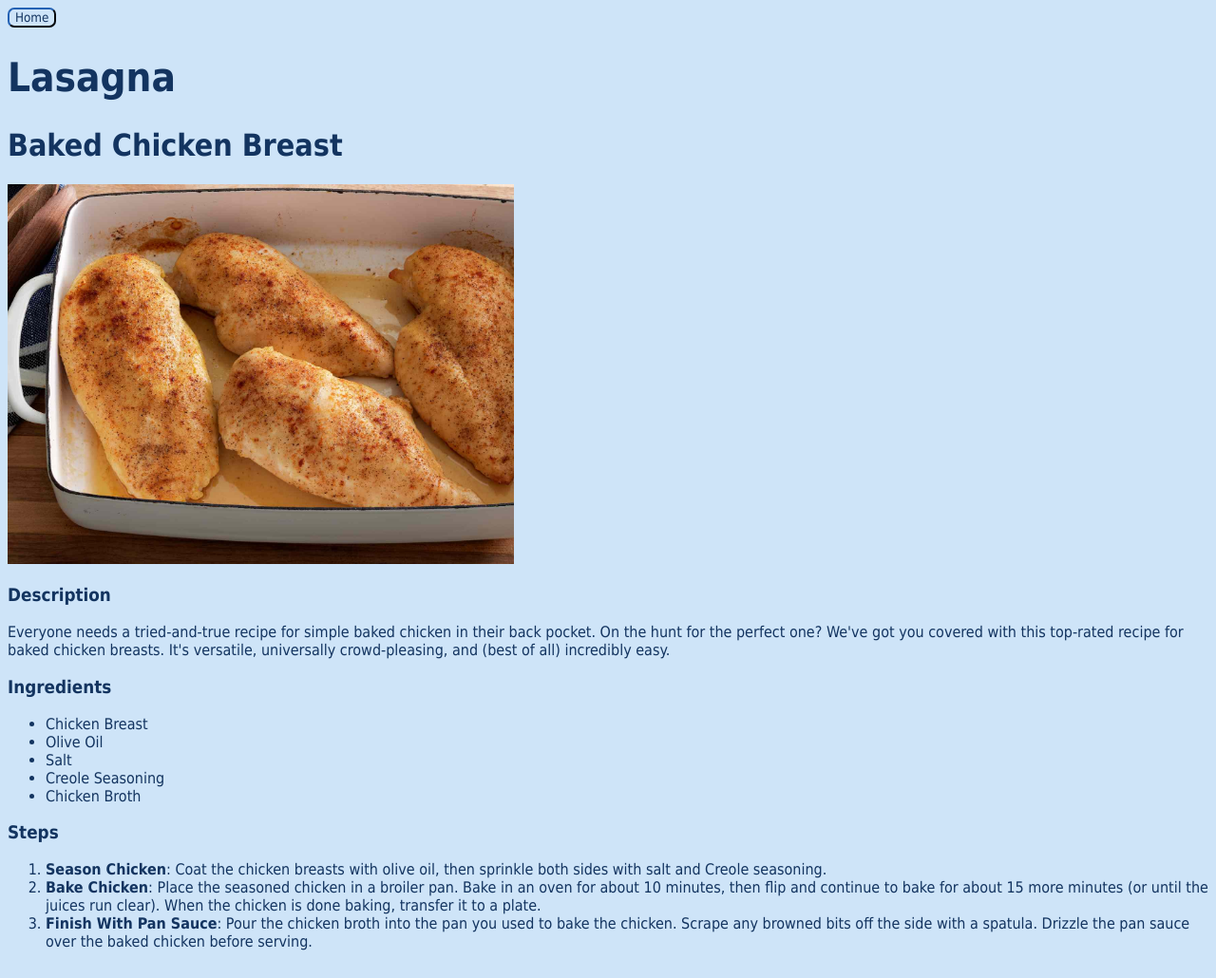
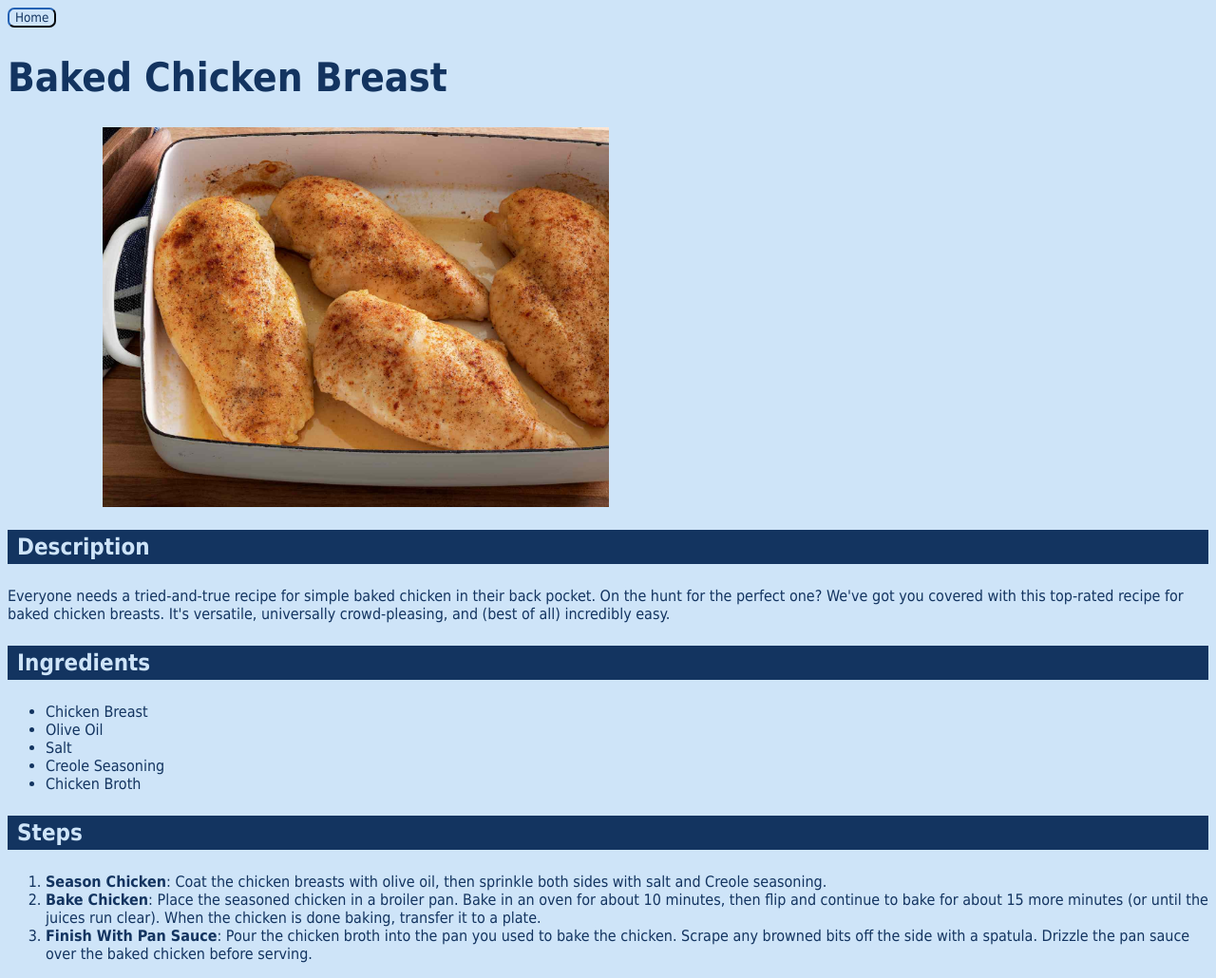
Before and after one commit to ebabiarz/odin-recipes, a plain HTML site: page recipes/baked-chicken-breast.html in a window 1280 px wide. Shown: the whole page at 95% size. Drawn offline with Linux system fonts and the light colour scheme.

Commit message:
Fix lasagna and add classes
Adjusted so Lasagna heading doesn't appear on all recipe pages. Updated
to include classes in recipes/baked-chicken-breast.html.

```diff
--- a/recipes/baked-chicken-breast.html
+++ b/recipes/baked-chicken-breast.html
@@ -10,15 +10,14 @@
         <a href="../index.html">
             <button class="home page">Home</button>
         </a>
-        <h1 class="Recipe title">Lasagna</h1>
 
-        <h1>Baked Chicken Breast</h1>
-        <img src="../images/baked-chicken-breast.jpg" alt="baked chicken breast photo" height="400" width="533">
+        <h1 class="Recipe title">Baked Chicken Breast</h1>
+        <img class="recipe photo" src="../images/baked-chicken-breast.jpg" alt="baked chicken breast photo" height="400" width="533">
 
-        <h3>Description</h3>
+        <h3 class="Sub-Heading">Description</h3>
         <p>Everyone needs a tried-and-true recipe for simple baked chicken in their back pocket. On the hunt for the perfect one? We've got you covered with this top-rated recipe for baked chicken breasts. It's versatile, universally crowd-pleasing, and (best of all) incredibly easy.</p>
 
-        <h3>Ingredients</h3>
+        <h3 class="Sub-Heading">Ingredients</h3>
         <ul>
             <li>Chicken Breast</li>
             <li>Olive Oil</li>
@@ -27,7 +26,7 @@
             <li>Chicken Broth</li>
         </ul>
 
-        <h3>Steps</h3>
+        <h3 class="Sub-Heading">Steps</h3>
         <ol>
             <li><strong>Season Chicken</strong>: Coat the chicken breasts with olive oil, then sprinkle both sides with salt and Creole seasoning.</li>
             <li><strong>Bake Chicken</strong>: Place the seasoned chicken in a broiler pan. Bake in an oven for about 10 minutes, then flip and continue to bake for about 15 more minutes (or until the juices run clear). When the chicken is done baking, transfer it to a plate.</li>
```
Also changed, not shown: recipes/buttermilk-pancakes.html (+0 -1 lines).
